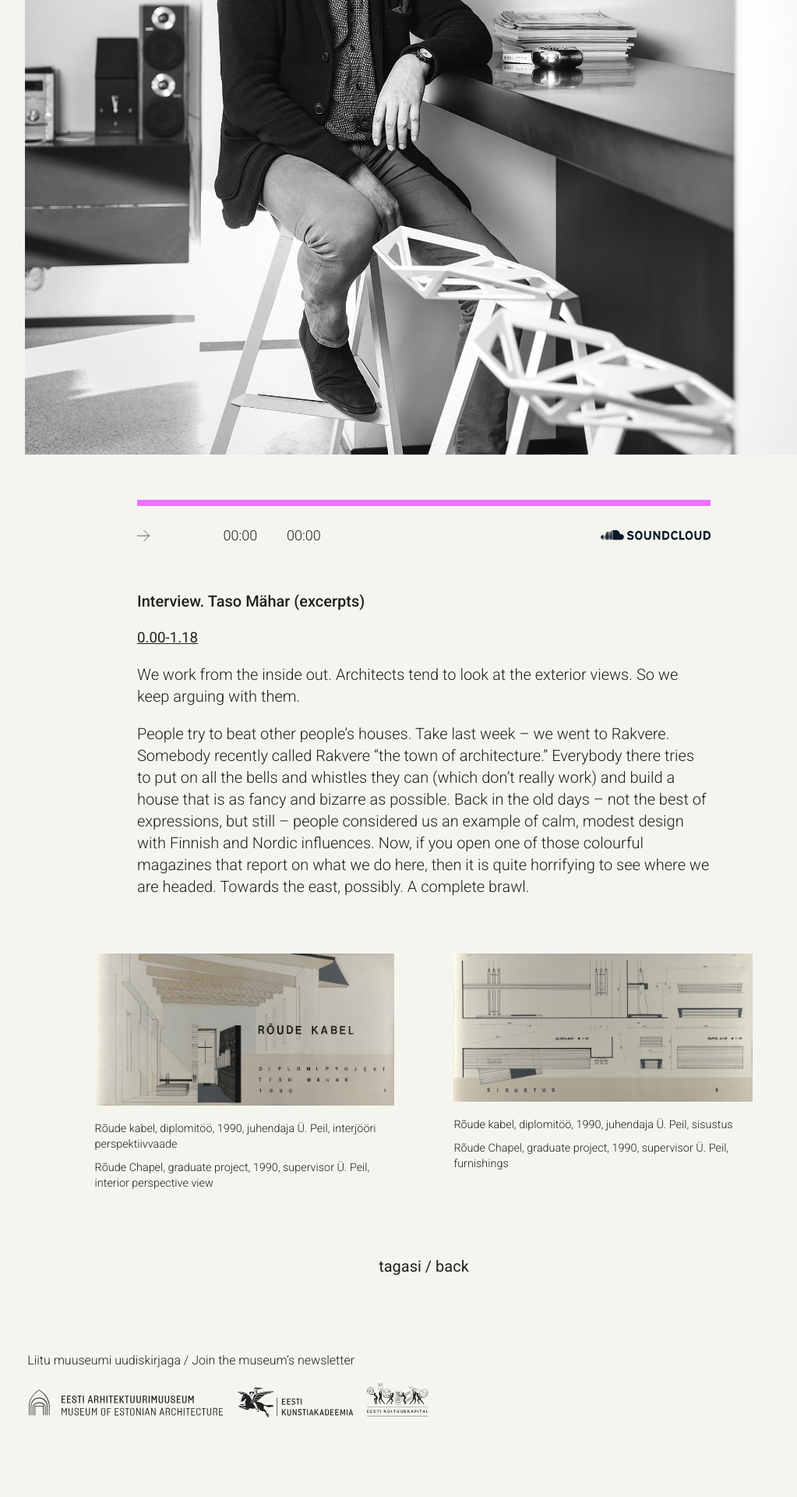
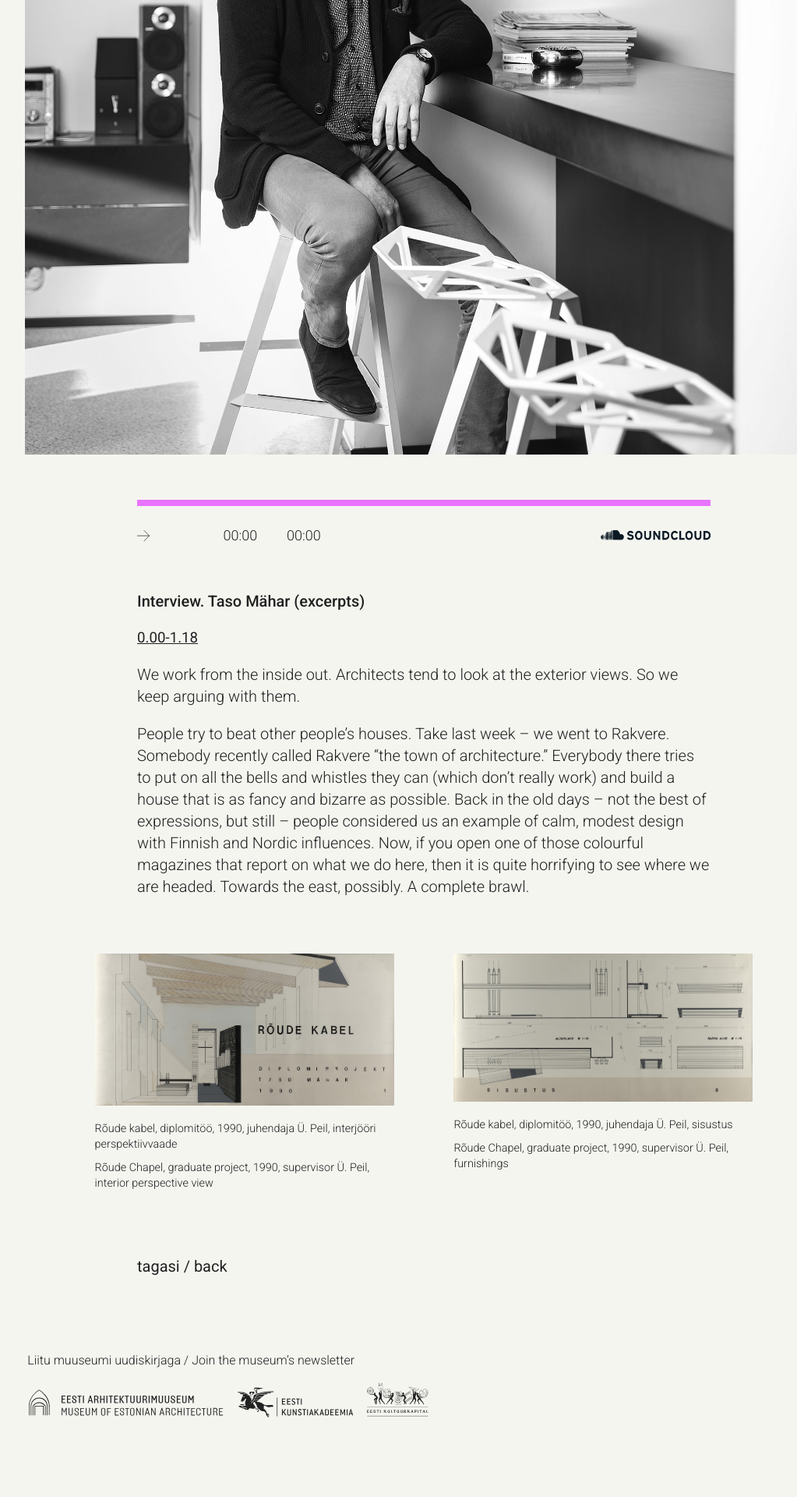
Before and after one commit to expedition-wunderlich/expedition-wunderlich.github.io, a Jekyll site: the page built from _posts/2016-01-18-mahar.md, in a window 1280 px wide. Shown: the part 2584-4504 px from the top of the page at 78% size, without its empty margins (96-1119 px from the left). Built offline with Jekyll 4.4.1, drawn with Linux system fonts in a browser that asks for light colours.

Commit message:
back button

```diff
--- a/assets/styles/main.scss
+++ b/assets/styles/main.scss
@@ -270,8 +270,12 @@ footer {
 
 	.back-button-container {
 		display: block;
-		margin: 1rem 0 6rem;
-		text-align: center;
+
+		max-width: 48rem;
+		margin: 1rem auto 6rem;
+		padding: 0 1rem;
+
+		text-align: left;
 
 		.back-button {
 			font-size: $regular;
```
